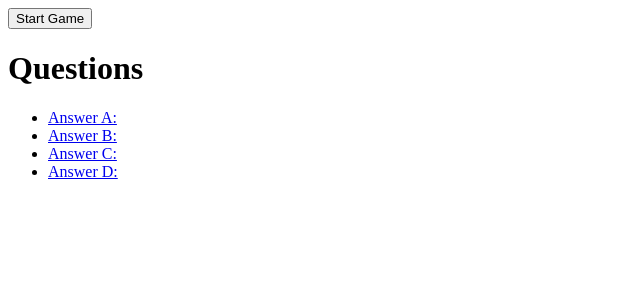
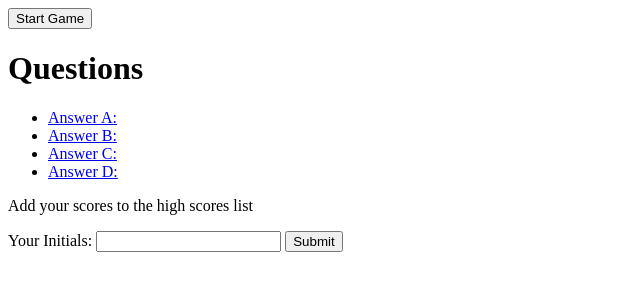
Before and after one commit to DaneEnright/Web-APIs-Code-Quiz, a plain HTML site: page index.html in a window 1280 px wide. Shown: the whole page, without its empty margins (0-640 px from the left). Drawn offline with Linux system fonts and the light colour scheme.

```diff
--- a/index.html
+++ b/index.html
@@ -24,10 +24,14 @@
         </ul>
     </div>
 
-
-
+    <div id = "final score">
+        <p>Add your scores to the high scores list</p>
+        <label for="initials">Your Initials:</label>
+        <input type ="text" id="initials" name="initials"/>
+        <button id = "Submit">Submit</button>
+    </div>
 
     </main>
-  <script src="script.js"></script>
+  <script src="./script.js"></script>
 </body>
 </html>
```
